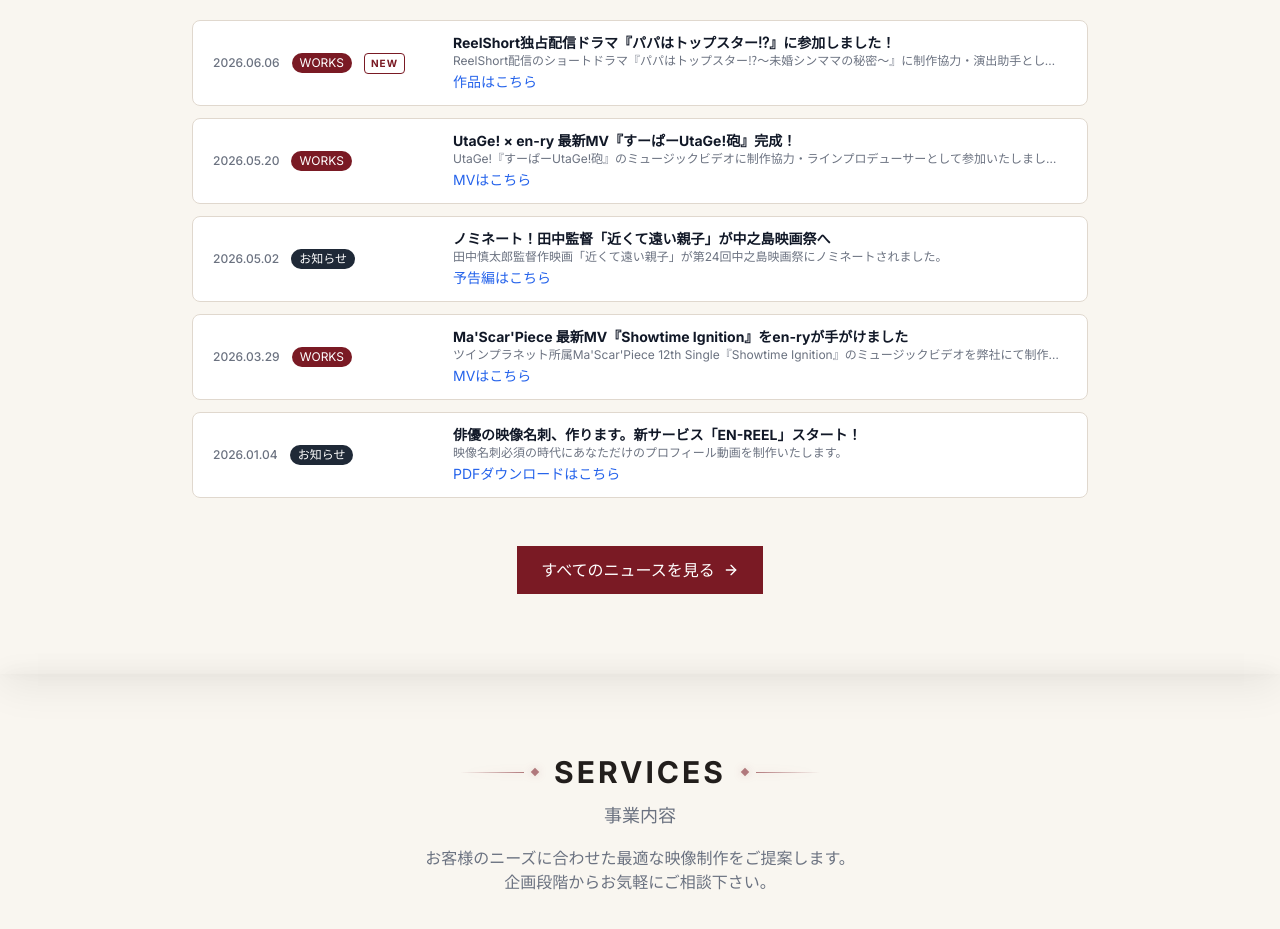
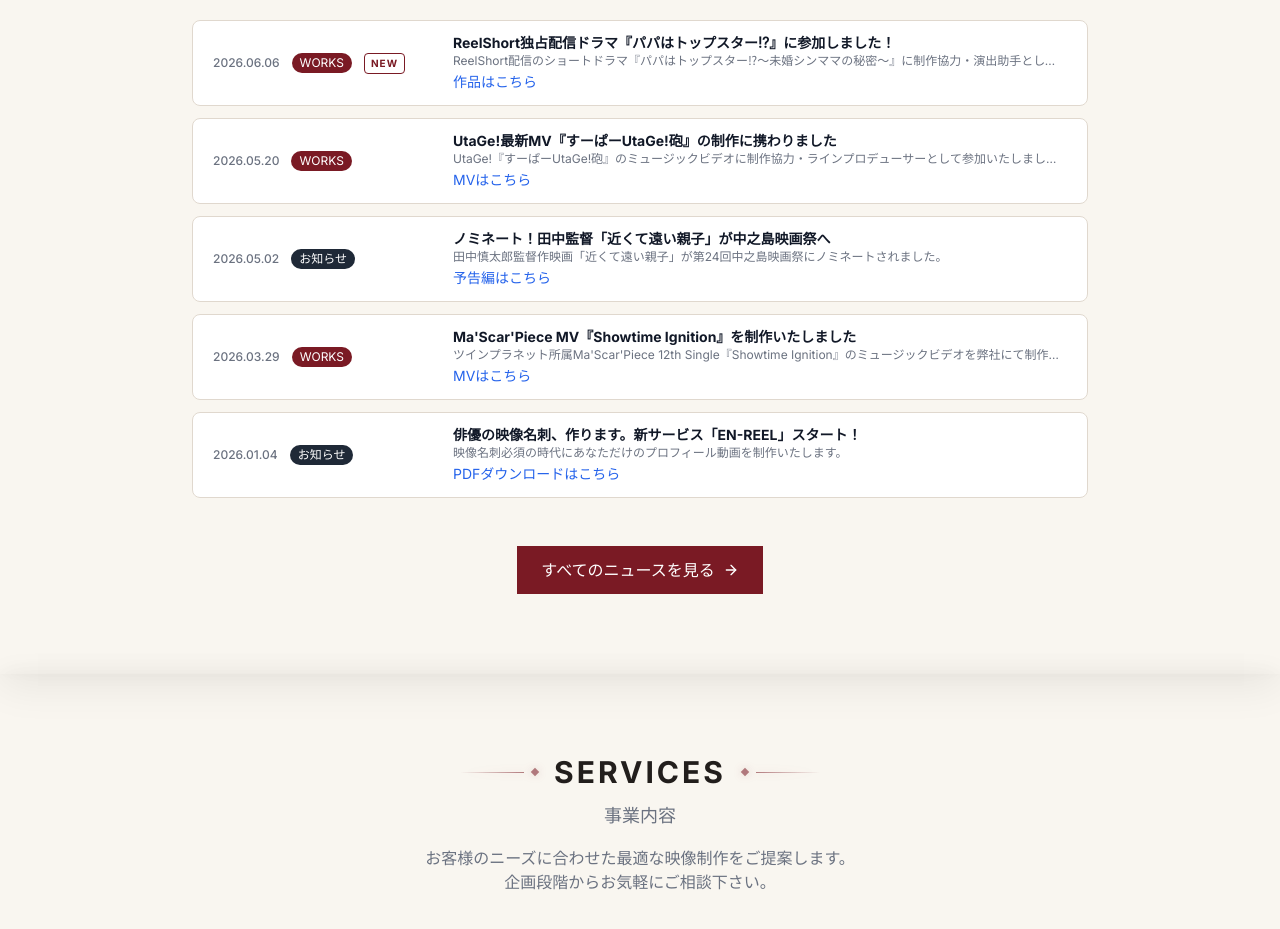
Before and after one commit to enry1019-pixel/HP-en-ry-, a Next.js app: page / in a window 1280 px wide. Shown: the part 1660-2589 px from the top of the page. Built offline with nearby package versions, Linux system fonts and the light colour scheme; no server answers.

Commit message:
fix: ニュースセクションの見出しのニュアンスを修正
Co-Authored-By: Claude Sonnet 4.6 <noreply@anthropic.com>

```diff
--- a/components/news-section.tsx
+++ b/components/news-section.tsx
@@ -28,7 +28,7 @@ const newsItems: NewsItem[] = [
     id: 8,
     date: "2026.05.20",
     category: "WORKS",
-    title: "UtaGe! × en-ry 最新MV『すーぱーUtaGe!砲』完成！",
+    title: "UtaGe!最新MV『すーぱーUtaGe!砲』の制作に携わりました",
     description: "UtaGe!『すーぱーUtaGe!砲』のミュージックビデオに制作協力・ラインプロデューサーとして参加いたしました。",
     detailUrl: "https://www.youtube.com/watch?v=WQnmozAtck4",
     detailUrlText: "MVはこちら",
@@ -46,7 +46,7 @@ const newsItems: NewsItem[] = [
     id: 6,
     date: "2026.03.29",
     category: "WORKS",
-    title: "Ma'Scar'Piece 最新MV『Showtime Ignition』をen-ryが手がけました",
+    title: "Ma'Scar'Piece MV『Showtime Ignition』を制作いたしました",
     description: "ツインプラネット所属Ma'Scar'Piece 12th Single『Showtime Ignition』のミュージックビデオを弊社にて制作いたしました。",
     detailUrl: "https://www.youtube.com/watch?v=8AO0rZnAdqw",
     detailUrlText: "MVはこちら",
@@ -63,7 +63,7 @@ const newsItems: NewsItem[] = [
     id: 4,
     date: "2025.11.10",
     category: "お知らせ",
-    title: "U-NEXTで観られます！短編映画「兄が仕事をやめた」公開",
+    title: "U-NEXTで公開中！短編映画「兄が仕事をやめた」",
     description: "田中監督作品・短編映画「兄が仕事をやめた」がU-NEXTにて公開されました。",
     detailUrl: "https://www.youtube.com/watch?v=uIzrZ83JMjc",
   },
```
